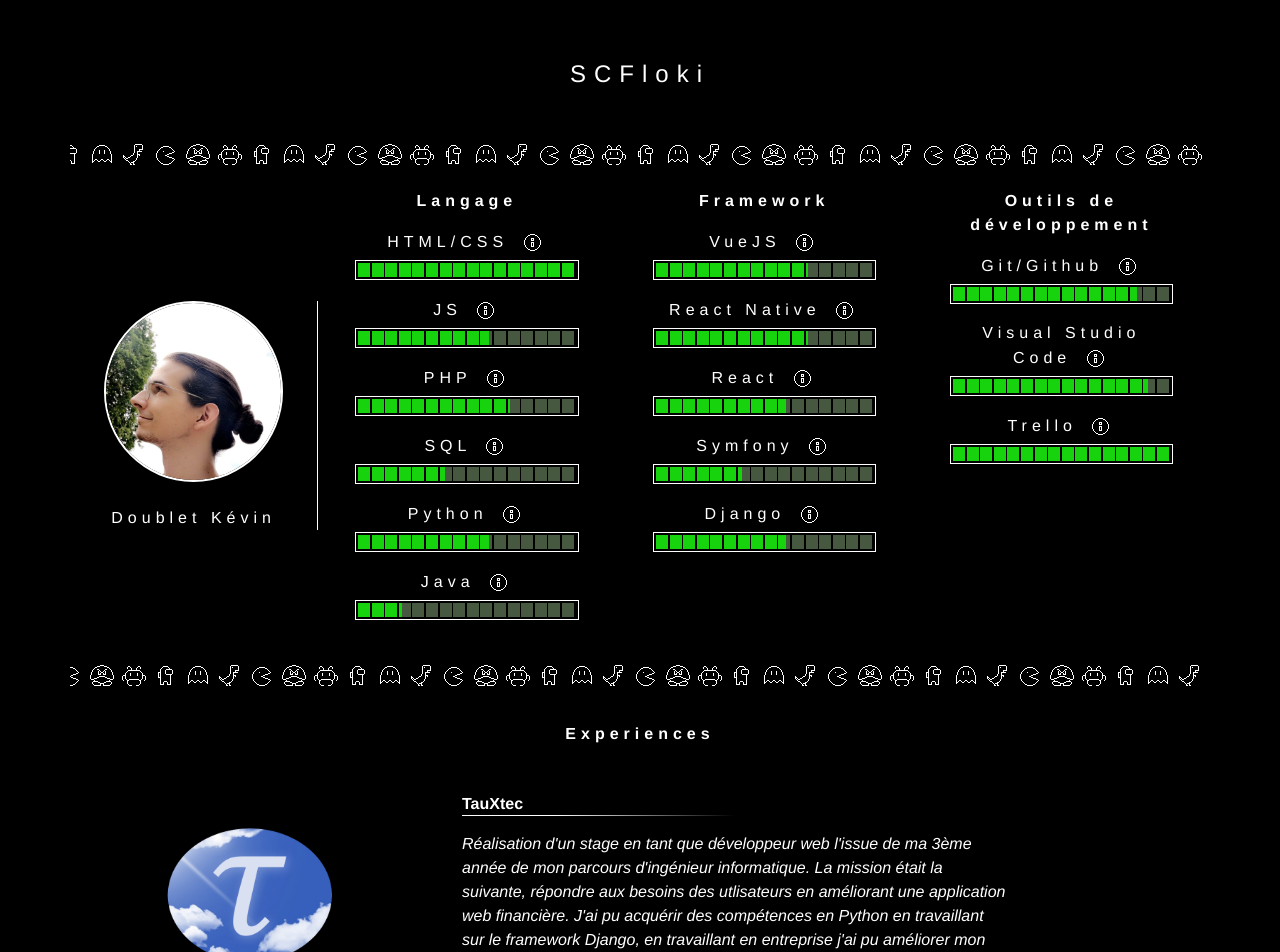
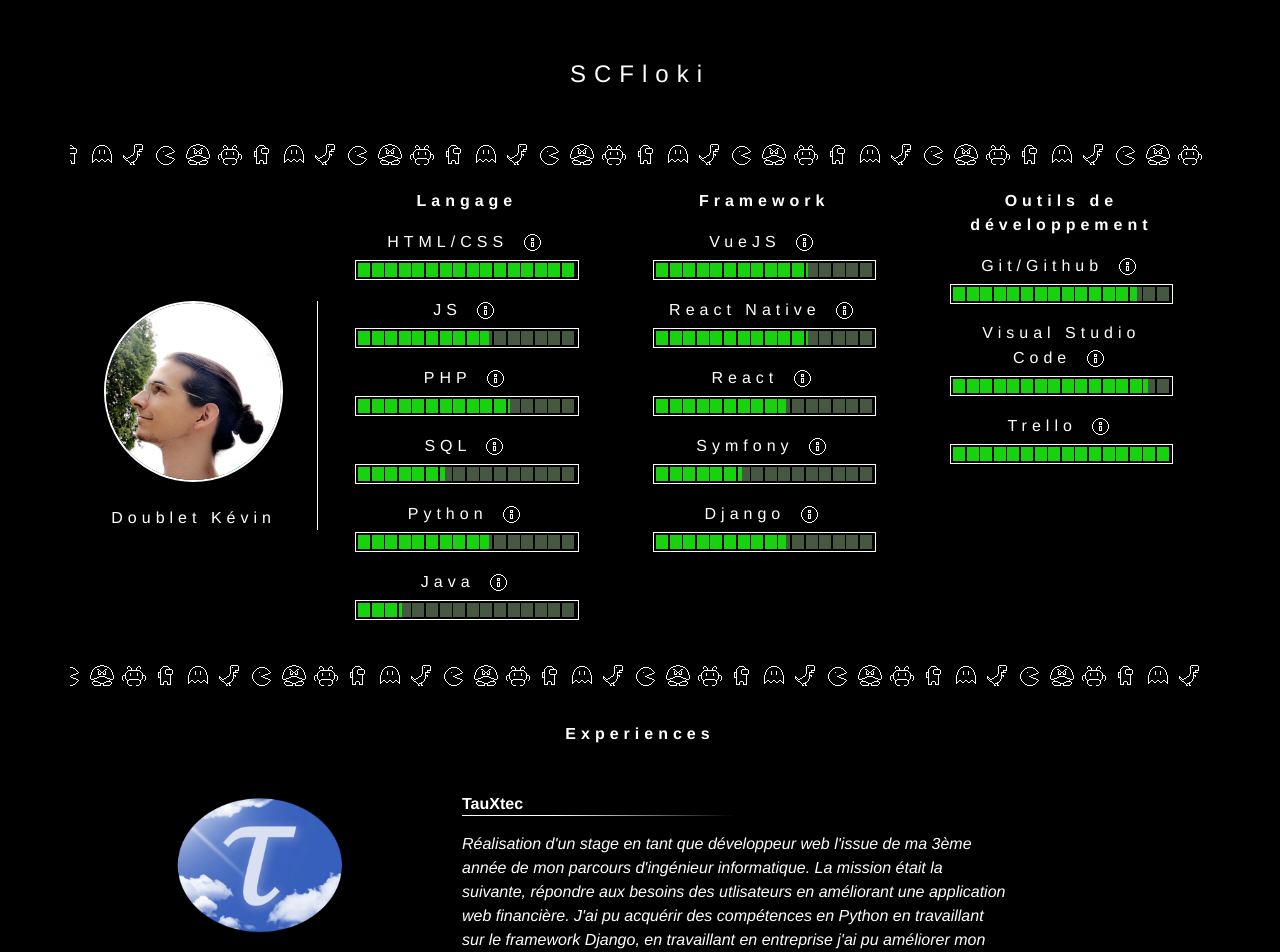
Before and after one commit to SCFloki/Portfolio-Github, a Vue app: page /portfolio-github in a window 1280 px wide. Shown: the top 952 px of the page. Built offline with nearby package versions, Linux system fonts and the light colour scheme.

Commit message:
Update ExpComponent.vue

```diff
--- a/src/components/ExpComponent.vue
+++ b/src/components/ExpComponent.vue
@@ -41,8 +41,7 @@ export default {
 
 #exp-image {
 	width: 50%;
-	margin-right: 20px;
-	margin-top: 30px;
+	margin-bottom: 10px;
 }
 
 #exp-title {
```
